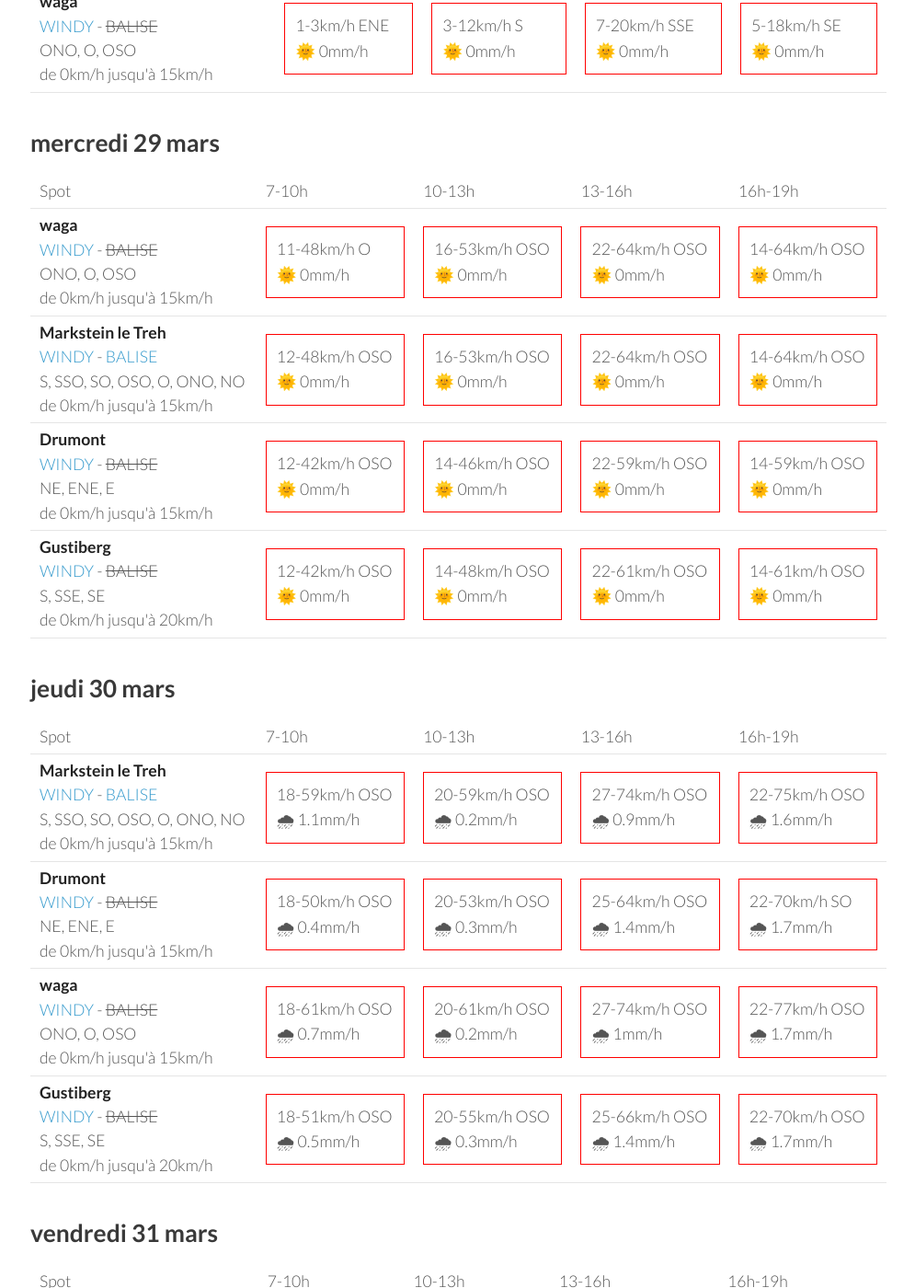
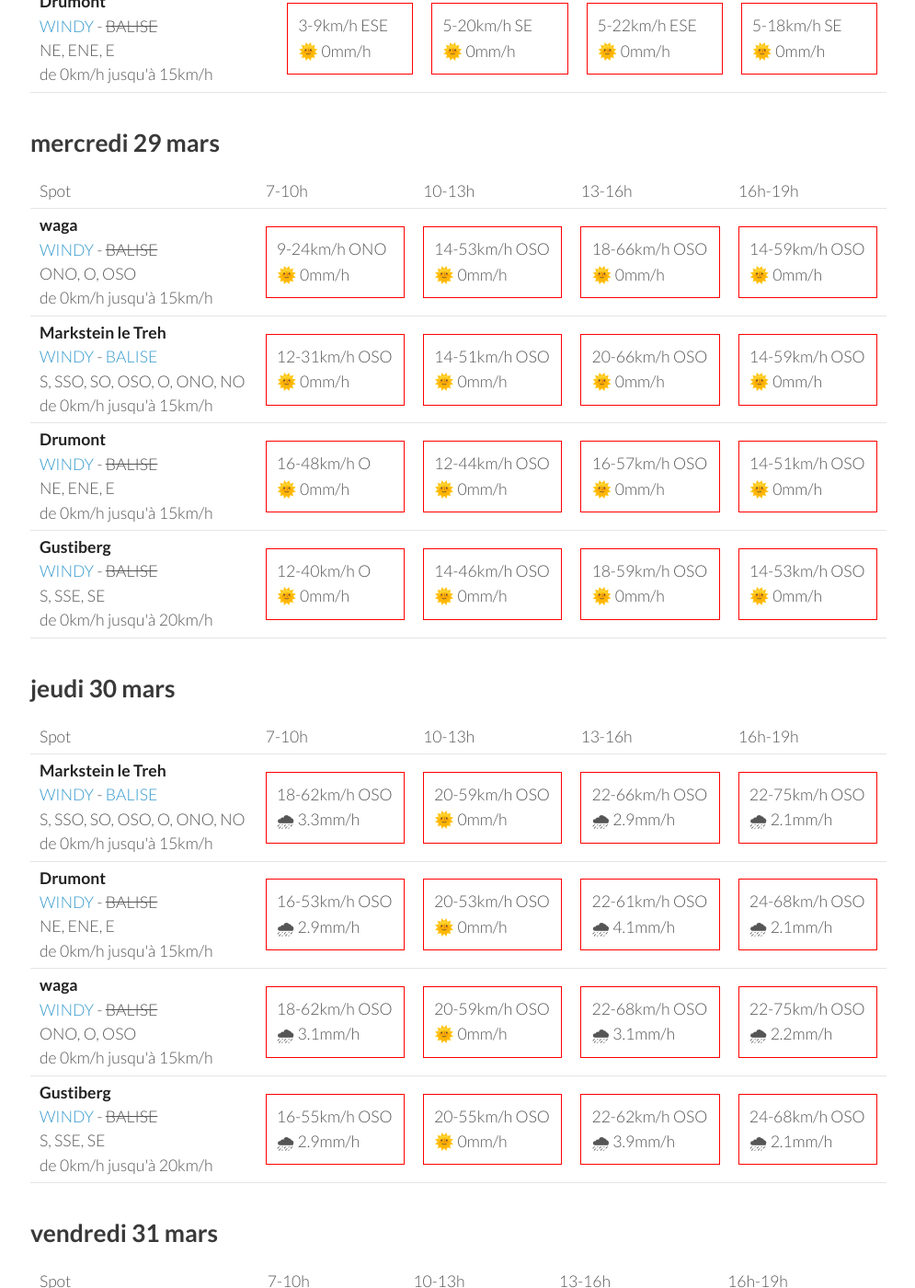
Before and after one commit to parapente-dans-le-nord/parapente-dans-le-nord.github.io, a Jekyll site: the page built from vosges.markdown, in a window 1280 px wide and 1400 px high, scrolled down 1325 px. Shown: the whole window at 92% size, without its empty margins (25-1020 px from the left). Built offline with Jekyll 4.4.1, drawn with Linux system fonts in a browser that asks for light colours; some of the changed text lies outside the part shown.

Commit message:
update index.markdown

```diff
--- a/vosges.markdown
+++ b/vosges.markdown
@@ -25,36 +25,36 @@ page mise à jour le lundi 27 mars 13:16
         <td><strong>waga</strong><br><a href="https://windy.com/47.903/6.996?47.900,6.983,15">WINDY</a> - <span class="no-balise"> BALISE </span><br> <span class="vent-favorable">ONO, O, OSO</span><br><span class="force-vent">de 0km/h jusqu'à 15km/h</span> </td>
 
             <td><div class="not-flyable"><p>0-0km/h NA</p><p>🌧️ 0mm/h</p></div></td>
-            <td><div class="not-flyable"><p>11-33km/h NO</p><p>🌞 0mm/h</p></div></td>
-            <td><div class="not-flyable"><p>9-40km/h NO</p><p>🌞 0mm/h</p></div></td>
-            <td><div class="not-flyable"><p>7-25km/h NO</p><p>🌞 0mm/h</p></div></td>
+            <td><div class="not-flyable"><p>0-0km/h NA</p><p>🌧️ 0mm/h</p></div></td>
+            <td><div class="not-flyable"><p>0-0km/h NA</p><p>🌧️ 0mm/h</p></div></td>
+            <td><div class="not-flyable"><p>9-33km/h NNO</p><p>🌞 0mm/h</p></div></td>
 
     </tr>
 <tr>
         <td><strong>Gustiberg</strong><br><a href="https://windy.com/47.894/6.934?47.891,6.934,15,m:eYYagmI">WINDY</a> - <span class="no-balise"> BALISE </span><br> <span class="vent-favorable">S, SSE, SE</span><br><span class="force-vent">de 0km/h jusqu'à 20km/h</span> </td>
 
             <td><div class="not-flyable"><p>0-0km/h NA</p><p>🌧️ 0mm/h</p></div></td>
-            <td><div class="not-flyable"><p>7-25km/h N</p><p>🌞 0mm/h</p></div></td>
-            <td><div class="not-flyable"><p>7-29km/h N</p><p>🌞 0mm/h</p></div></td>
-            <td><div class="not-flyable"><p>9-27km/h ONO</p><p>🌞 0mm/h</p></div></td>
+            <td><div class="not-flyable"><p>0-0km/h NA</p><p>🌧️ 0mm/h</p></div></td>
+            <td><div class="not-flyable"><p>0-0km/h NA</p><p>🌧️ 0mm/h</p></div></td>
+            <td><div class="not-flyable"><p>7-33km/h NO</p><p>🌞 0mm/h</p></div></td>
 
     </tr>
 <tr>
         <td><strong>Markstein le Treh</strong><br><a href="https://windy.com/47.926/7.012?47.505,7.012,8,m:eY1agmQ">WINDY</a> - <span class=""><a href="http://www.balisemeteo.com/balise.php?idBalise=136">BALISE</a> </span><br> <span class="vent-favorable">S, SSO, SO, OSO, O, ONO, NO</span><br><span class="force-vent">de 0km/h jusqu'à 15km/h</span> </td>
 
             <td><div class="not-flyable"><p>0-0km/h NA</p><p>🌧️ 0mm/h</p></div></td>
-            <td><div class="not-flyable"><p>12-35km/h N</p><p>🌞 0mm/h</p></div></td>
-            <td><div class="not-flyable"><p>9-29km/h NO</p><p>🌞 0mm/h</p></div></td>
-            <td><div class="not-flyable"><p>11-29km/h NO</p><p>🌞 0mm/h</p></div></td>
+            <td><div class="not-flyable"><p>0-0km/h NA</p><p>🌧️ 0mm/h</p></div></td>
+            <td><div class="not-flyable"><p>0-0km/h NA</p><p>🌧️ 0mm/h</p></div></td>
+            <td><div class="not-flyable"><p>12-35km/h ONO</p><p>🌧 0.5mm/h</p></div></td>
 
     </tr>
 <tr>
         <td><strong>Drumont</strong><br><a href="https://windy.com/47.898/6.919?47.687,6.919,9,m:eYYagmG">WINDY</a> - <span class="no-balise"> BALISE </span><br> <span class="vent-favorable">NE, ENE, E</span><br><span class="force-vent">de 0km/h jusqu'à 15km/h</span> </td>
 
             <td><div class="not-flyable"><p>0-0km/h NA</p><p>🌧️ 0mm/h</p></div></td>
-            <td><div class="not-flyable"><p>9-29km/h NNO</p><p>🌞 0mm/h</p></div></td>
-            <td><div class="not-flyable"><p>9-31km/h NNO</p><p>🌞 0mm/h</p></div></td>
-            <td><div class="not-flyable"><p>11-29km/h ONO</p><p>🌞 0mm/h</p></div></td>
+            <td><div class="not-flyable"><p>0-0km/h NA</p><p>🌧️ 0mm/h</p></div></td>
+            <td><div class="not-flyable"><p>0-0km/h NA</p><p>🌧️ 0mm/h</p></div></td>
+            <td><div class="not-flyable"><p>11-40km/h ONO</p><p>🌧 0.2mm/h</p></div></td>
 
     </tr>
 
@@ -74,30 +74,20 @@ page mise à jour le lundi 27 mars 13:16
       <td>16h-19h</td>
     </tr>
 <tr>
-        <td><strong>Drumont</strong><br><a href="https://windy.com/47.898/6.919?47.687,6.919,9,m:eYYagmG">WINDY</a> - <span class="no-balise"> BALISE </span><br> <span class="vent-favorable">NE, ENE, E</span><br><span class="force-vent">de 0km/h jusqu'à 15km/h</span> </td>
-
-            <td><div class="flyable"><p>3-5km/h E</p><p>🌞 0mm/h</p></div></td>
-            <td><div class="not-flyable"><p>5-16km/h ESE</p><p>🌞 0mm/h</p></div></td>
-            <td><div class="not-flyable"><p>7-22km/h SE</p><p>🌞 0mm/h</p></div></td>
-            <td><div class="not-flyable"><p>5-16km/h SE</p><p>🌞 0mm/h</p></div></td>
-
-
-    </tr>
-<tr>
         <td><strong>Markstein le Treh</strong><br><a href="https://windy.com/47.926/7.012?47.505,7.012,8,m:eY1agmQ">WINDY</a> - <span class=""><a href="http://www.balisemeteo.com/balise.php?idBalise=136">BALISE</a> </span><br> <span class="vent-favorable">S, SSO, SO, OSO, O, ONO, NO</span><br><span class="force-vent">de 0km/h jusqu'à 15km/h</span> </td>
 
             <td><div class="not-flyable"><p>5-9km/h SE</p><p>🌞 0mm/h</p></div></td>
-            <td><div class="not-flyable"><p>3-16km/h S</p><p>🌞 0mm/h</p></div></td>
-            <td><div class="not-flyable"><p>7-20km/h SSO</p><p>🌞 0mm/h</p></div></td>
-            <td><div class="not-flyable"><p>5-20km/h SSO</p><p>🌞 0mm/h</p></div></td>
+            <td><div class="not-flyable"><p>7-18km/h S</p><p>🌞 0mm/h</p></div></td>
+            <td><div class="not-flyable"><p>7-20km/h S</p><p>🌞 0mm/h</p></div></td>
+            <td><div class="not-flyable"><p>7-20km/h S</p><p>🌞 0mm/h</p></div></td>
 
 
     </tr>
 <tr>
         <td><strong>Gustiberg</strong><br><a href="https://windy.com/47.894/6.934?47.891,6.934,15,m:eYYagmI">WINDY</a> - <span class="no-balise"> BALISE </span><br> <span class="vent-favorable">S, SSE, SE</span><br><span class="force-vent">de 0km/h jusqu'à 20km/h</span> </td>
 
-            <td><div class="not-flyable"><p>1-3km/h ENE</p><p>🌞 0mm/h</p></div></td>
-            <td><div class="not-flyable"><p>7-16km/h ESE</p><p>🌞 0mm/h</p></div></td>
+            <td><div class="not-flyable"><p>1-5km/h E</p><p>🌞 0mm/h</p></div></td>
+            <td><div class="not-flyable"><p>5-18km/h ESE</p><p>🌞 0mm/h</p></div></td>
             <td><div class="not-flyable"><p>7-22km/h ESE</p><p>🌞 0mm/h</p></div></td>
             <td><div class="not-flyable"><p>5-18km/h ESE</p><p>🌞 0mm/h</p></div></td>
 
@@ -106,9 +96,19 @@ page mise à jour le lundi 27 mars 13:16
 <tr>
         <td><strong>waga</strong><br><a href="https://windy.com/47.903/6.996?47.900,6.983,15">WINDY</a> - <span class="no-balise"> BALISE </span><br> <span class="vent-favorable">ONO, O, OSO</span><br><span class="force-vent">de 0km/h jusqu'à 15km/h</span> </td>
 
-            <td><div class="not-flyable"><p>1-3km/h ENE</p><p>🌞 0mm/h</p></div></td>
-            <td><div class="not-flyable"><p>3-12km/h S</p><p>🌞 0mm/h</p></div></td>
-            <td><div class="not-flyable"><p>7-20km/h SSE</p><p>🌞 0mm/h</p></div></td>
+            <td><div class="not-flyable"><p>0-3km/h N</p><p>🌞 0mm/h</p></div></td>
+            <td><div class="not-flyable"><p>5-16km/h SSE</p><p>🌞 0mm/h</p></div></td>
+            <td><div class="not-flyable"><p>5-22km/h SSE</p><p>🌞 0mm/h</p></div></td>
+            <td><div class="not-flyable"><p>7-20km/h SE</p><p>🌞 0mm/h</p></div></td>
+
+
+    </tr>
+<tr>
+        <td><strong>Drumont</strong><br><a href="https://windy.com/47.898/6.919?47.687,6.919,9,m:eYYagmG">WINDY</a> - <span class="no-balise"> BALISE </span><br> <span class="vent-favorable">NE, ENE, E</span><br><span class="force-vent">de 0km/h jusqu'à 15km/h</span> </td>
+
+            <td><div class="not-flyable"><p>3-9km/h ESE</p><p>🌞 0mm/h</p></div></td>
+            <td><div class="not-flyable"><p>5-20km/h SE</p><p>🌞 0mm/h</p></div></td>
+            <td><div class="not-flyable"><p>5-22km/h ESE</p><p>🌞 0mm/h</p></div></td>
             <td><div class="not-flyable"><p>5-18km/h SE</p><p>🌞 0mm/h</p></div></td>
 
 
@@ -132,40 +132,40 @@ page mise à jour le lundi 27 mars 13:16
 <tr>
         <td><strong>waga</strong><br><a href="https://windy.com/47.903/6.996?47.900,6.983,15">WINDY</a> - <span class="no-balise"> BALISE </span><br> <span class="vent-favorable">ONO, O, OSO</span><br><span class="force-vent">de 0km/h jusqu'à 15km/h</span> </td>
 
-            <td><div class="not-flyable"><p>11-48km/h O</p><p>🌞 0mm/h</p></div></td>
-            <td><div class="not-flyable"><p>16-53km/h OSO</p><p>🌞 0mm/h</p></div></td>
-            <td><div class="not-flyable"><p>22-64km/h OSO</p><p>🌞 0mm/h</p></div></td>
-            <td><div class="not-flyable"><p>14-64km/h OSO</p><p>🌞 0mm/h</p></div></td>
+            <td><div class="not-flyable"><p>9-24km/h ONO</p><p>🌞 0mm/h</p></div></td>
+            <td><div class="not-flyable"><p>14-53km/h OSO</p><p>🌞 0mm/h</p></div></td>
+            <td><div class="not-flyable"><p>18-66km/h OSO</p><p>🌞 0mm/h</p></div></td>
+            <td><div class="not-flyable"><p>14-59km/h OSO</p><p>🌞 0mm/h</p></div></td>
 
 
     </tr>
 <tr>
         <td><strong>Markstein le Treh</strong><br><a href="https://windy.com/47.926/7.012?47.505,7.012,8,m:eY1agmQ">WINDY</a> - <span class=""><a href="http://www.balisemeteo.com/balise.php?idBalise=136">BALISE</a> </span><br> <span class="vent-favorable">S, SSO, SO, OSO, O, ONO, NO</span><br><span class="force-vent">de 0km/h jusqu'à 15km/h</span> </td>
 
-            <td><div class="not-flyable"><p>12-48km/h OSO</p><p>🌞 0mm/h</p></div></td>
-            <td><div class="not-flyable"><p>16-53km/h OSO</p><p>🌞 0mm/h</p></div></td>
-            <td><div class="not-flyable"><p>22-64km/h OSO</p><p>🌞 0mm/h</p></div></td>
-            <td><div class="not-flyable"><p>14-64km/h OSO</p><p>🌞 0mm/h</p></div></td>
+            <td><div class="not-flyable"><p>12-31km/h OSO</p><p>🌞 0mm/h</p></div></td>
+            <td><div class="not-flyable"><p>14-51km/h OSO</p><p>🌞 0mm/h</p></div></td>
+            <td><div class="not-flyable"><p>20-66km/h OSO</p><p>🌞 0mm/h</p></div></td>
+            <td><div class="not-flyable"><p>14-59km/h OSO</p><p>🌞 0mm/h</p></div></td>
 
 
     </tr>
 <tr>
         <td><strong>Drumont</strong><br><a href="https://windy.com/47.898/6.919?47.687,6.919,9,m:eYYagmG">WINDY</a> - <span class="no-balise"> BALISE </span><br> <span class="vent-favorable">NE, ENE, E</span><br><span class="force-vent">de 0km/h jusqu'à 15km/h</span> </td>
 
-            <td><div class="not-flyable"><p>12-42km/h OSO</p><p>🌞 0mm/h</p></div></td>
-            <td><div class="not-flyable"><p>14-46km/h OSO</p><p>🌞 0mm/h</p></div></td>
-            <td><div class="not-flyable"><p>22-59km/h OSO</p><p>🌞 0mm/h</p></div></td>
-            <td><div class="not-flyable"><p>14-59km/h OSO</p><p>🌞 0mm/h</p></div></td>
+            <td><div class="not-flyable"><p>16-48km/h O</p><p>🌞 0mm/h</p></div></td>
+            <td><div class="not-flyable"><p>12-44km/h OSO</p><p>🌞 0mm/h</p></div></td>
+            <td><div class="not-flyable"><p>16-57km/h OSO</p><p>🌞 0mm/h</p></div></td>
+            <td><div class="not-flyable"><p>14-51km/h OSO</p><p>🌞 0mm/h</p></div></td>
 
 
     </tr>
 <tr>
         <td><strong>Gustiberg</strong><br><a href="https://windy.com/47.894/6.934?47.891,6.934,15,m:eYYagmI">WINDY</a> - <span class="no-balise"> BALISE </span><br> <span class="vent-favorable">S, SSE, SE</span><br><span class="force-vent">de 0km/h jusqu'à 20km/h</span> </td>
 
-            <td><div class="not-flyable"><p>12-42km/h OSO</p><p>🌞 0mm/h</p></div></td>
-            <td><div class="not-flyable"><p>14-48km/h OSO</p><p>🌞 0mm/h</p></div></td>
-            <td><div class="not-flyable"><p>22-61km/h OSO</p><p>🌞 0mm/h</p></div></td>
-            <td><div class="not-flyable"><p>14-61km/h OSO</p><p>🌞 0mm/h</p></div></td>
+            <td><div class="not-flyable"><p>12-40km/h O</p><p>🌞 0mm/h</p></div></td>
+            <td><div class="not-flyable"><p>14-46km/h OSO</p><p>🌞 0mm/h</p></div></td>
+            <td><div class="not-flyable"><p>18-59km/h OSO</p><p>🌞 0mm/h</p></div></td>
+            <td><div class="not-flyable"><p>14-53km/h OSO</p><p>🌞 0mm/h</p></div></td>
 
 
     </tr>
@@ -188,40 +188,40 @@ page mise à jour le lundi 27 mars 13:16
 <tr>
         <td><strong>Markstein le Treh</strong><br><a href="https://windy.com/47.926/7.012?47.505,7.012,8,m:eY1agmQ">WINDY</a> - <span class=""><a href="http://www.balisemeteo.com/balise.php?idBalise=136">BALISE</a> </span><br> <span class="vent-favorable">S, SSO, SO, OSO, O, ONO, NO</span><br><span class="force-vent">de 0km/h jusqu'à 15km/h</span> </td>
 
-            <td><div class="not-flyable"><p>18-59km/h OSO</p><p>🌧 1.1mm/h</p></div></td>
-            <td><div class="not-flyable"><p>20-59km/h OSO</p><p>🌧 0.2mm/h</p></div></td>
-            <td><div class="not-flyable"><p>27-74km/h OSO</p><p>🌧 0.9mm/h</p></div></td>
-            <td><div class="not-flyable"><p>22-75km/h OSO</p><p>🌧 1.6mm/h</p></div></td>
+            <td><div class="not-flyable"><p>18-62km/h OSO</p><p>🌧 3.3mm/h</p></div></td>
+            <td><div class="not-flyable"><p>20-59km/h OSO</p><p>🌞 0mm/h</p></div></td>
+            <td><div class="not-flyable"><p>22-66km/h OSO</p><p>🌧 2.9mm/h</p></div></td>
+            <td><div class="not-flyable"><p>22-75km/h OSO</p><p>🌧 2.1mm/h</p></div></td>
 
 
     </tr>
 <tr>
         <td><strong>Drumont</strong><br><a href="https://windy.com/47.898/6.919?47.687,6.919,9,m:eYYagmG">WINDY</a> - <span class="no-balise"> BALISE </span><br> <span class="vent-favorable">NE, ENE, E</span><br><span class="force-vent">de 0km/h jusqu'à 15km/h</span> </td>
 
-            <td><div class="not-flyable"><p>18-50km/h OSO</p><p>🌧 0.4mm/h</p></div></td>
-            <td><div class="not-flyable"><p>20-53km/h OSO</p><p>🌧 0.3mm/h</p></div></td>
-            <td><div class="not-flyable"><p>25-64km/h OSO</p><p>🌧 1.4mm/h</p></div></td>
-            <td><div class="not-flyable"><p>22-70km/h SO</p><p>🌧 1.7mm/h</p></div></td>
+            <td><div class="not-flyable"><p>16-53km/h OSO</p><p>🌧 2.9mm/h</p></div></td>
+            <td><div class="not-flyable"><p>20-53km/h OSO</p><p>🌞 0mm/h</p></div></td>
+            <td><div class="not-flyable"><p>22-61km/h OSO</p><p>🌧 4.1mm/h</p></div></td>
+            <td><div class="not-flyable"><p>24-68km/h OSO</p><p>🌧 2.1mm/h</p></div></td>
 
 
     </tr>
 <tr>
         <td><strong>waga</strong><br><a href="https://windy.com/47.903/6.996?47.900,6.983,15">WINDY</a> - <span class="no-balise"> BALISE </span><br> <span class="vent-favorable">ONO, O, OSO</span><br><span class="force-vent">de 0km/h jusqu'à 15km/h</span> </td>
 
-            <td><div class="not-flyable"><p>18-61km/h OSO</p><p>🌧 0.7mm/h</p></div></td>
-            <td><div class="not-flyable"><p>20-61km/h OSO</p><p>🌧 0.2mm/h</p></div></td>
-            <td><div class="not-flyable"><p>27-74km/h OSO</p><p>🌧 1mm/h</p></div></td>
-            <td><div class="not-flyable"><p>22-77km/h OSO</p><p>🌧 1.7mm/h</p></div></td>
+            <td><div class="not-flyable"><p>18-62km/h OSO</p><p>🌧 3.1mm/h</p></div></td>
+            <td><div class="not-flyable"><p>20-59km/h OSO</p><p>🌞 0mm/h</p></div></td>
+            <td><div class="not-flyable"><p>22-68km/h OSO</p><p>🌧 3.1mm/h</p></div></td>
+            <td><div class="not-flyable"><p>22-75km/h OSO</p><p>🌧 2.2mm/h</p></div></td>
 
 
     </tr>
 <tr>
         <td><strong>Gustiberg</strong><br><a href="https://windy.com/47.894/6.934?47.891,6.934,15,m:eYYagmI">WINDY</a> - <span class="no-balise"> BALISE </span><br> <span class="vent-favorable">S, SSE, SE</span><br><span class="force-vent">de 0km/h jusqu'à 20km/h</span> </td>
 
-            <td><div class="not-flyable"><p>18-51km/h OSO</p><p>🌧 0.5mm/h</p></div></td>
-            <td><div class="not-flyable"><p>20-55km/h OSO</p><p>🌧 0.3mm/h</p></div></td>
-            <td><div class="not-flyable"><p>25-66km/h OSO</p><p>🌧 1.4mm/h</p></div></td>
-            <td><div class="not-flyable"><p>22-70km/h OSO</p><p>🌧 1.7mm/h</p></div></td>
+            <td><div class="not-flyable"><p>16-55km/h OSO</p><p>🌧 2.9mm/h</p></div></td>
+            <td><div class="not-flyable"><p>20-55km/h OSO</p><p>🌞 0mm/h</p></div></td>
+            <td><div class="not-flyable"><p>22-62km/h OSO</p><p>🌧 3.9mm/h</p></div></td>
+            <td><div class="not-flyable"><p>24-68km/h OSO</p><p>🌧 2.1mm/h</p></div></td>
 
 
     </tr>
```
Also changed, not shown: other parts of vosges.markdown (+1 -1 lines).
